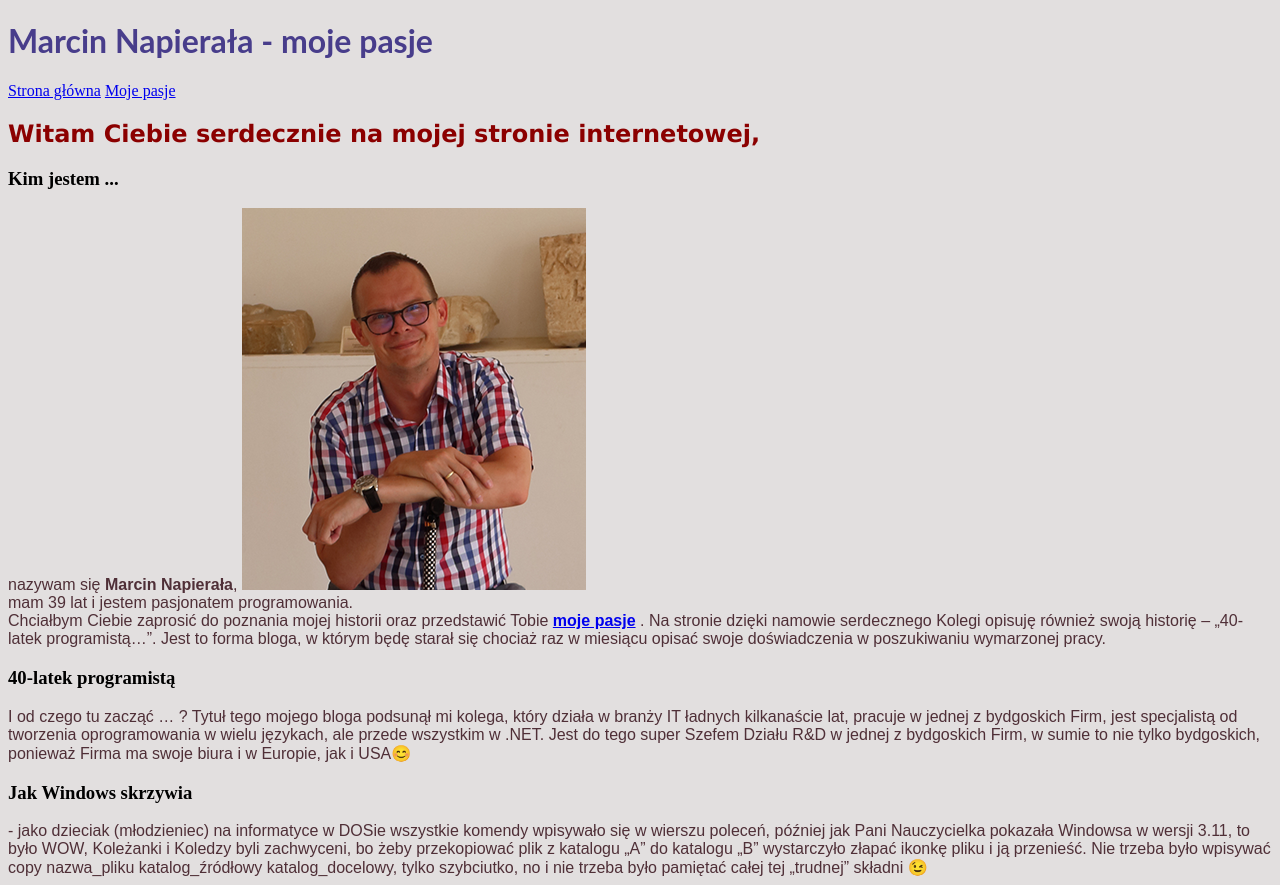
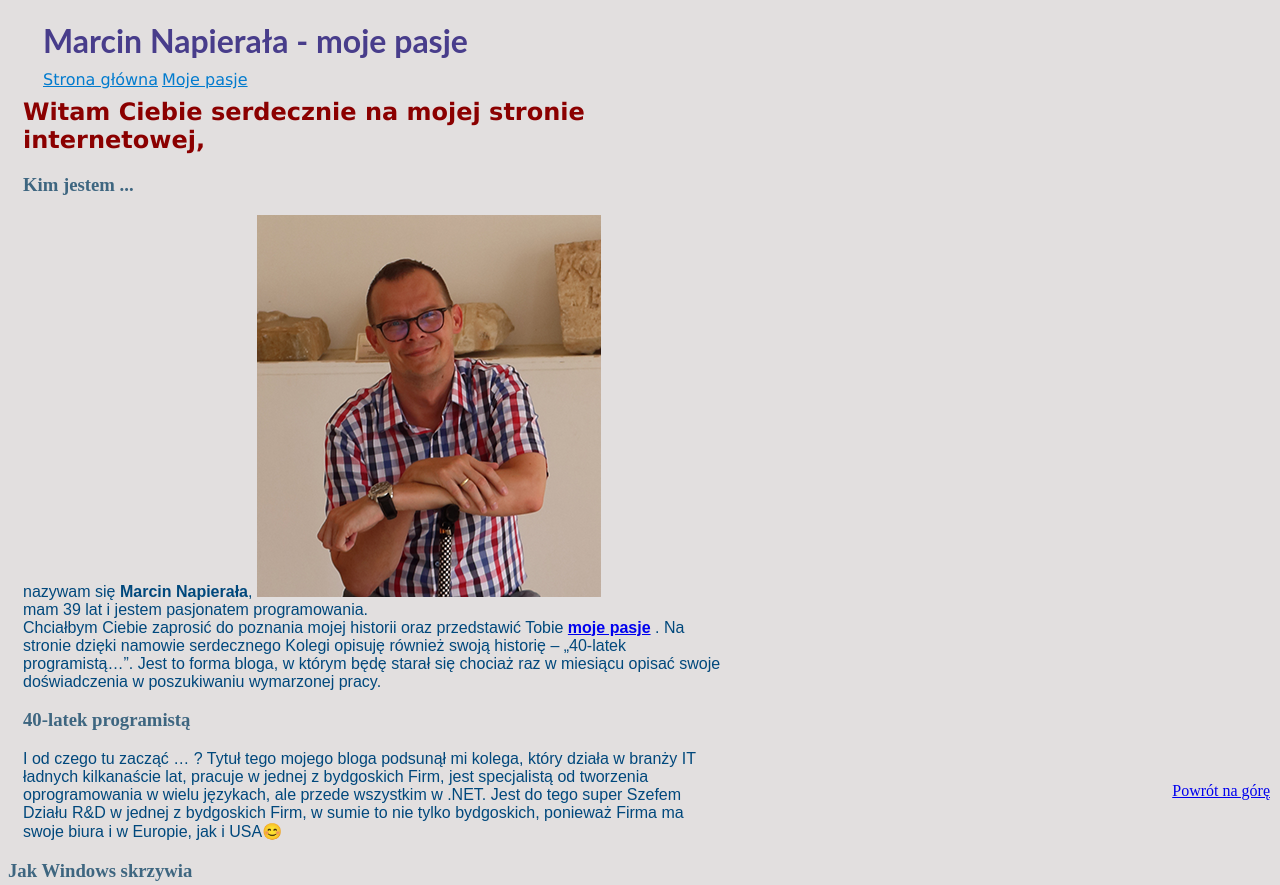
Before and after one commit to MarcinNapierala/homepage, a plain HTML site: page index.html in a window 1280 px wide. Shown: the top 885 px of the page. Drawn offline with Linux system fonts and the light colour scheme.

Commit message:
changes for main page; addedpossisiot fixed for navigation

```diff
--- a/index.html
+++ b/index.html
@@ -10,24 +10,24 @@
 </head>
 
 <body>
-    <header>
+    <header id="top" class="navigation">
         <h1 class="mainHeader">Marcin Napierała - moje pasje</h1>
-        <a href="index.html">Strona główna</a>
-        <a href="pasje.html">Moje pasje</a>
+        <a class="link" href="index.html">Strona główna</a>
+        <a class="link" href="pasje.html">Moje pasje</a>
     </header>
 
     <main>
-        <section id="aboutMe">
+        <section class="aboutMe">
 
             <h2 class="sectionHeader">Witam Ciebie serdecznie na mojej stronie internetowej, </h2>
-            <h3>Kim jestem ...</h3>
+            <h3 class="subTitle">Kim jestem ...</h3>
             <p>
                 nazywam się <strong>Marcin Napierała</strong>, <img src="MN_50pr.png" alt="Zdjecie autora strony"> <br/>mam 39 lat i jestem pasjonatem programowania. <br/>Chciałbym Ciebie zaprosić do poznania mojej historii oraz przedstawić Tobie <b> <a href="#pasje">moje pasje</a>
                 </b>. Na stronie dzięki namowie serdecznego Kolegi opisuję również swoją historię – „40-latek programistą…”. Jest to forma bloga, w którym będę starał się chociaż raz w miesiącu opisać swoje doświadczenia w poszukiwaniu wymarzonej pracy.
             </p>
 
 
-            <h3>40-latek programistą</h3>
+            <h3 class="subTitle">40-latek programistą</h3>
             <p>
                 I od czego tu zacząć … ? Tytuł tego mojego bloga podsunął mi kolega, który działa w branży IT ładnych kilkanaście lat, pracuje w jednej z bydgoskich Firm, jest specjalistą od tworzenia oprogramowania w wielu językach, ale przede wszystkim w .NET. Jest
                 do tego super Szefem Działu R&D w jednej z bydgoskich Firm, w sumie to nie tylko bydgoskich, ponieważ Firma ma swoje biura i w Europie, jak i USA😊
@@ -35,7 +35,7 @@
         </section>
 
         <section>
-            <h3>Jak Windows skrzywia</h3>
+            <h3 class="subTitle">Jak Windows skrzywia</h3>
             <p>
                 - jako dzieciak (młodzieniec) na informatyce w DOSie wszystkie komendy wpisywało się w wierszu poleceń, później jak Pani Nauczycielka pokazała Windowsa w wersji 3.11, to było WOW, Koleżanki i Koledzy byli zachwyceni, bo żeby przekopiować plik z katalogu
                 „A” do katalogu „B” wystarczyło złapać ikonkę pliku i ją przenieść. Nie trzeba było wpisywać copy nazwa_pliku katalog_źródłowy katalog_docelowy, tylko szybciutko, no i nie trzeba było pamiętać całej tej „trudnej” składni 😉
@@ -44,11 +44,12 @@
         </section>
 
         <section id="pasje">
-            <h3>Moje pasje</h3>
+            <h3 class="subTitle">Moje pasje</h3>
             <a href="pasje.html"> przejdź do artykułu o moich pasjch</a>
         </section>
     </main>
     <footer>
+        <a href="#top" class="top">Powrót na górę</a>
         <br> Strona domowa Marcin Napierała <br /> Copyright 2021
     </footer>
     <script src="main.js"></script>
--- a/style.css
+++ b/style.css
@@ -4,6 +4,8 @@ body {
 
 .mainHeader {
     color: darkslateblue;
+    top: 0;
+    margin-bottom: 10px;
     font-size: 42 px;
     font-family: Lato;
 }
@@ -13,7 +15,36 @@ body {
     font-family: Verdana;
 }
 
+.subTitle {
+    color: #3E6680
+}
+
+.link {
+    color: #027bce;
+    font-family: 'Lucida Sans', 'Lucida Sans Regular', 'Lucida Grande', 'Lucida Sans Unicode', Geneva, Verdana, sans-serif;
+    margin-bottom: 20px;
+}
+
+.aboutMe {
+    width: 700px;
+    padding: 70px 0px 0px 15px;
+}
+
+.top {
+    position: fixed;
+    bottom: 0px;
+    right: 10px;
+}
+
+.navigation {
+    position: fixed;
+    width: 100%;
+    top: 0px;
+    box-sizing: border-box;
+    padding: 0px 35px 25px 35px;
+}
+
 p {
-    color: rgb(79, 47, 55);
+    color: #00487C;
     font-family: Arial, Helvetica, sans-serif;
 }
```
Also changed, not shown: kolory na stronę.txt (added).
